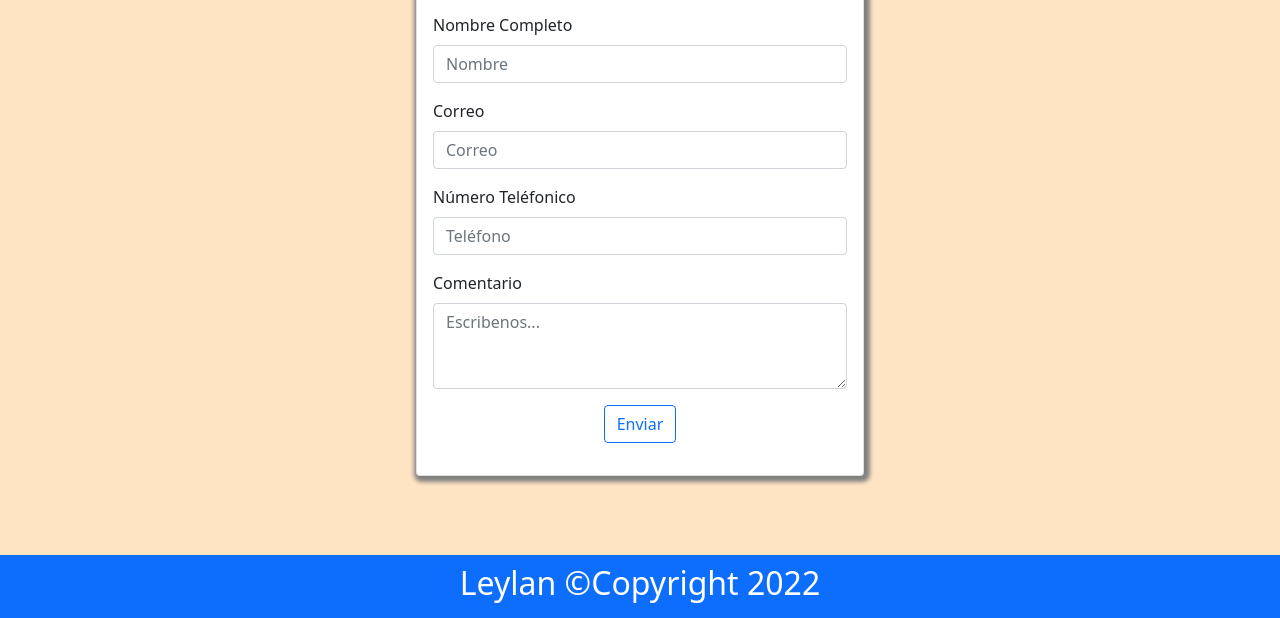
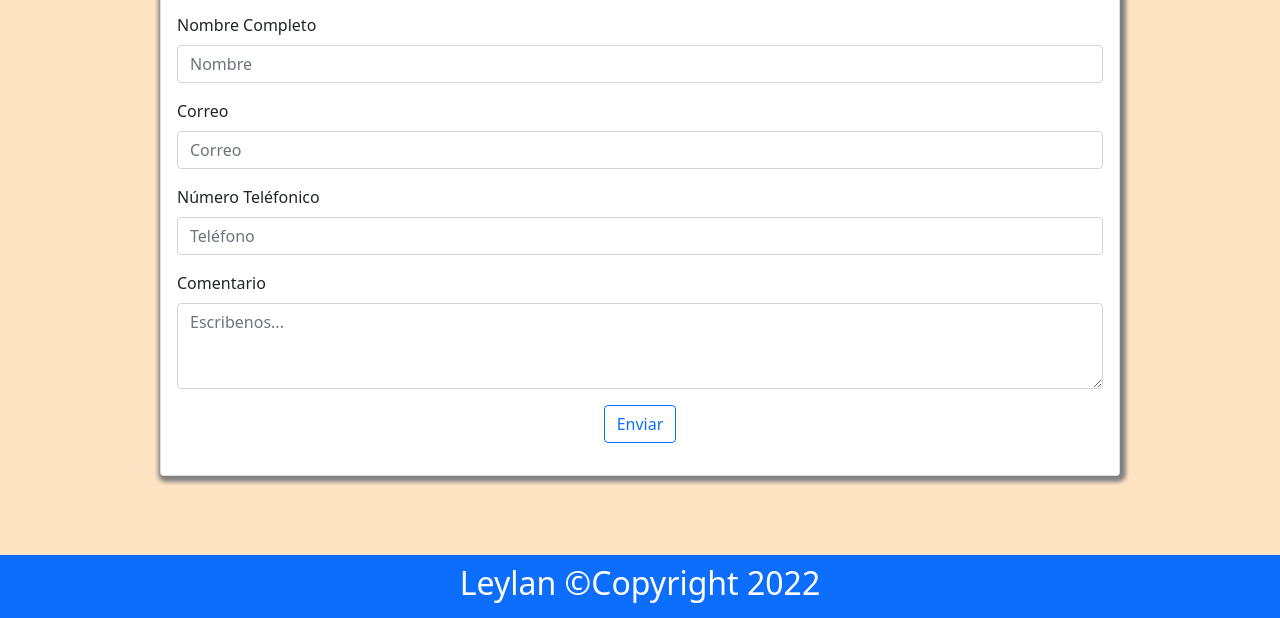
Before and after one commit to Leylan2412/alansito241218, a plain HTML site: page contacto.html in a window 1280 px wide. Shown: the part 182-800 px from the top of the page. Drawn offline with nearby package versions, Linux system fonts and the light colour scheme.

Commit message:
Update contacto.html

```diff
--- a/contacto.html
+++ b/contacto.html
@@ -27,7 +27,7 @@
     </header>
 
     <main>
-        <div class="card col-sm-9 col-md-6 col-lg-8 card m-auto mb-5 formula animate__animated animate__bounceIn">
+        <div class="card col-sm-9 col-md-6 col-lg-8 card w-75 m-auto mb-5 formula animate__animated animate__bounceIn">
             <div class="card-header cara">
                 <h1 class="text-center">Contáctanos</h1>
             </div>
```
